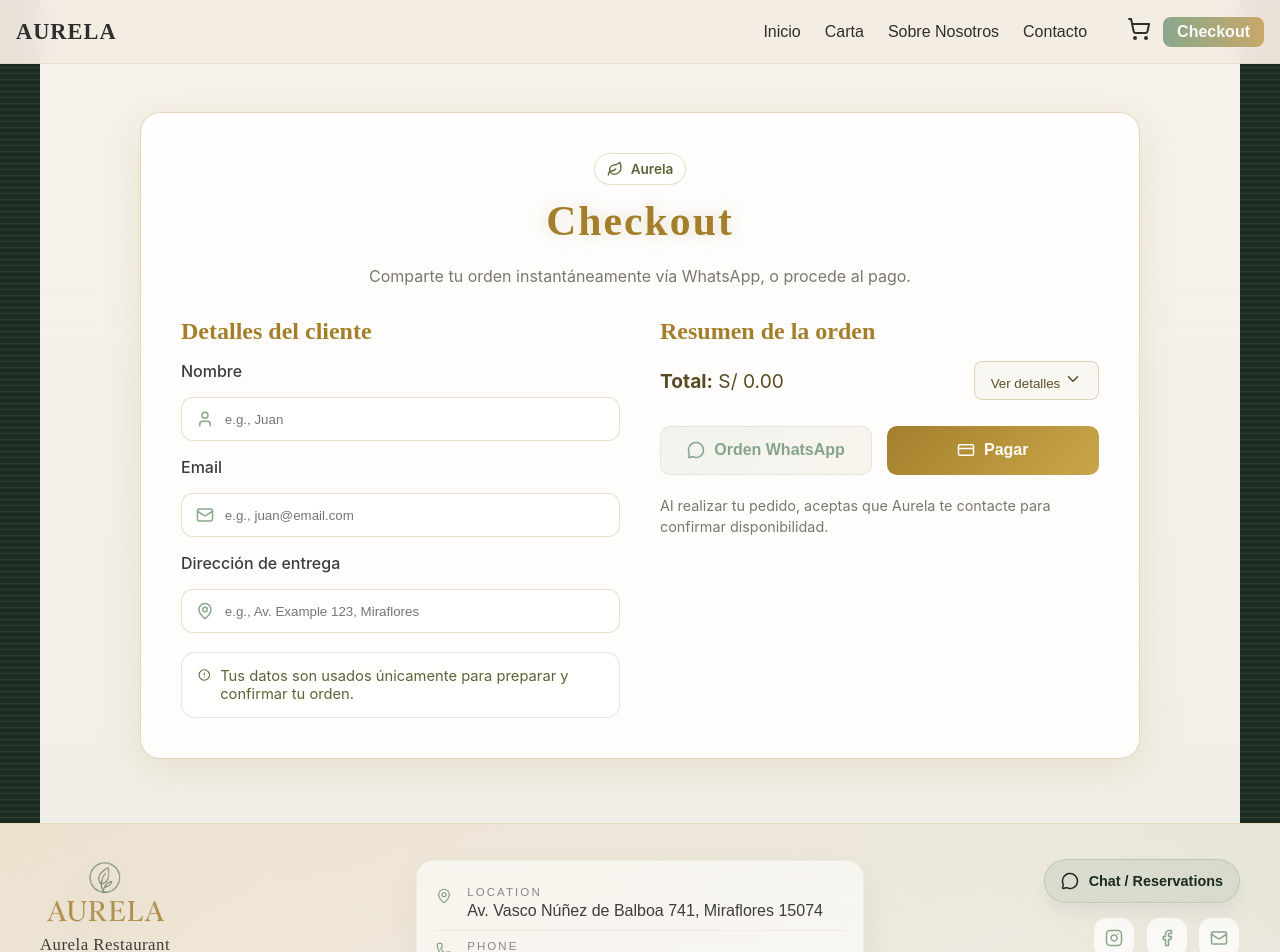
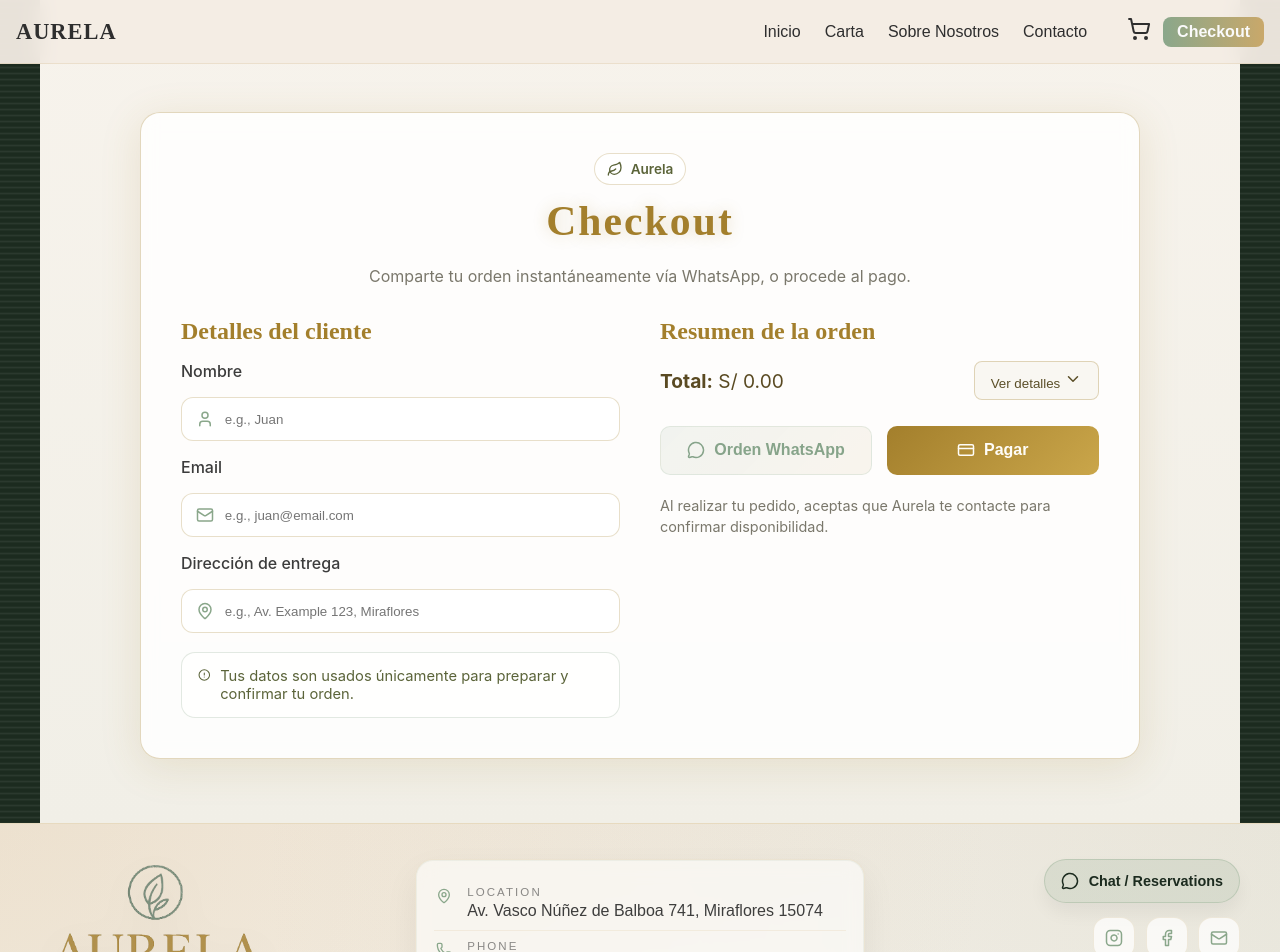
Before and after one commit to khevoc/Web-Aurela, a React (Vite) app in the folder frontend/: page /checkout in a window 1280 px wide. Shown: the top 952 px of the page. Built offline with nearby package versions, Linux system fonts and the light colour scheme.

Commit message:
Update Footer.css

```diff
--- a/frontend/src/components/Footer/Footer.css
+++ b/frontend/src/components/Footer/Footer.css
@@ -39,7 +39,7 @@
 }
 
 .footer-logo {
-  width: 128px;
+  width: 228px;
   height: auto;
   filter: drop-shadow(0 10px 18px rgba(0, 0, 0, 0.08));
 }
```
